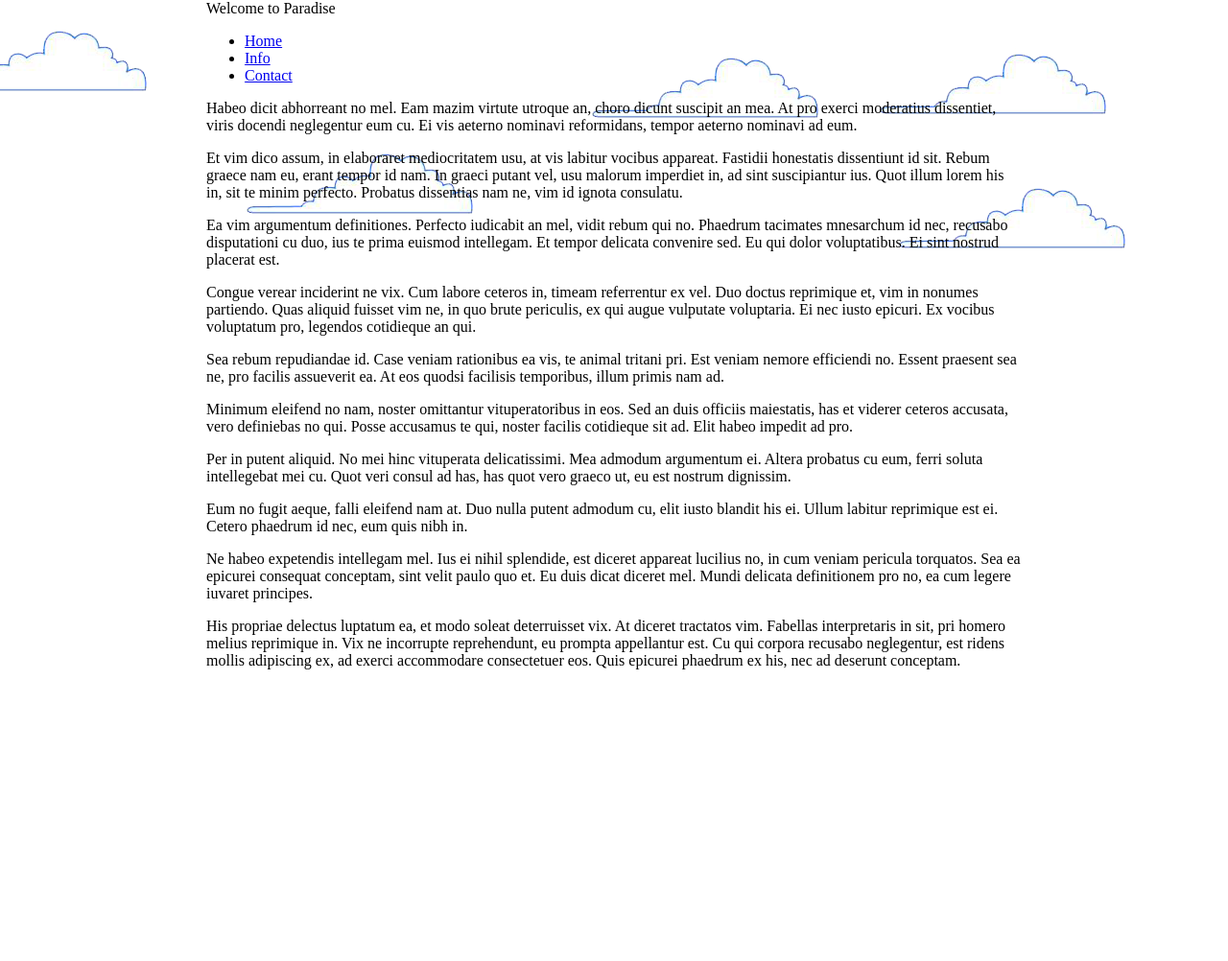
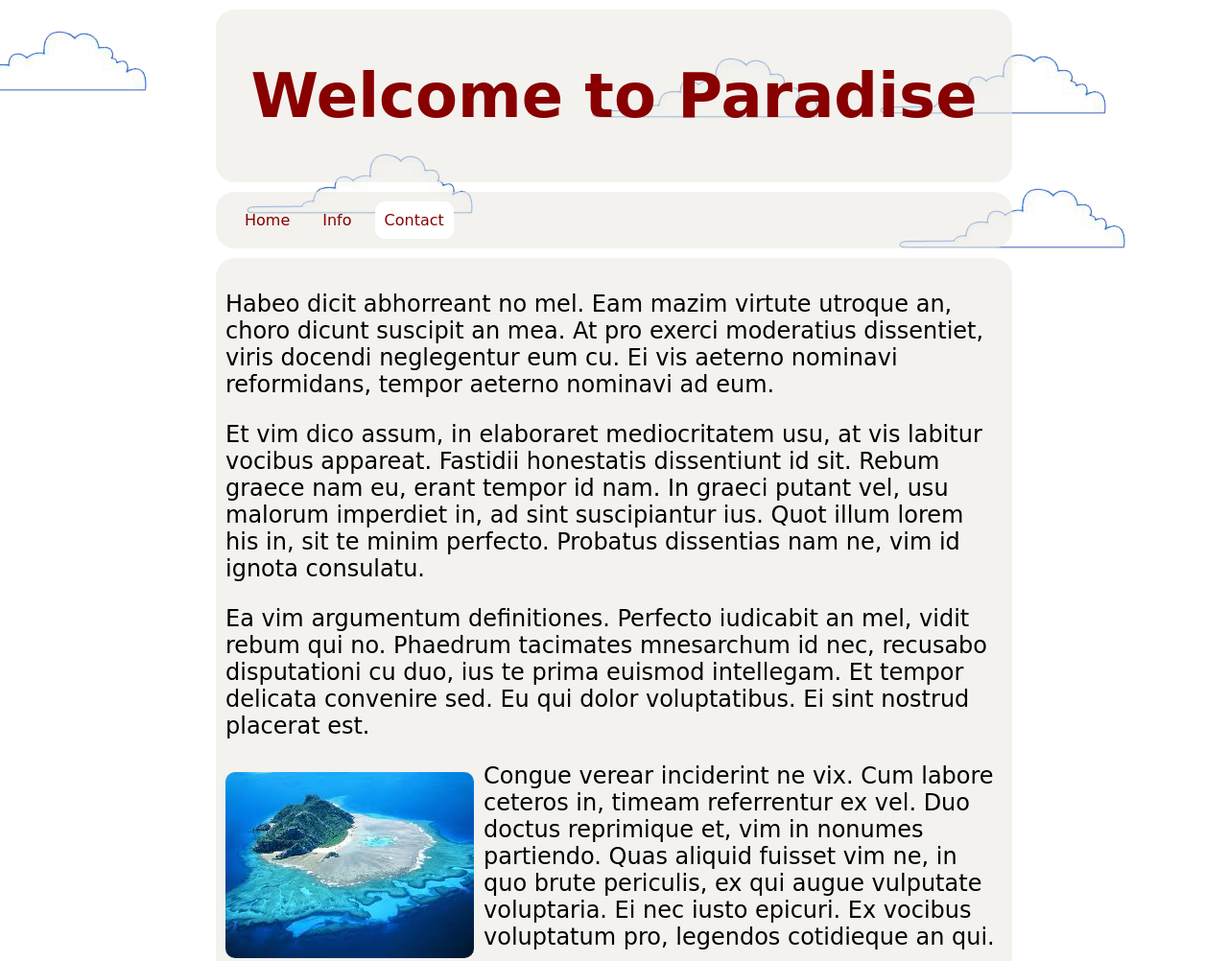
Before and after one commit to nielsdoorn/WelcomeToParadiseLab, a plain HTML site: page 4 eindresultaat/contact.html in a window 1280 px wide. Shown: the top 1002 px of the page at 96% size. Before the commit the page ends 800 px from the top, so only its background shows below. Drawn offline with Linux system fonts and the light colour scheme; a web font is replaced by a local one.

Commit message:
nog betere css

```diff
--- a/2 checkpoint 1/css/style.css
+++ b/2 checkpoint 1/css/style.css
@@ -10,11 +10,11 @@ html, body {
 
 body {
   background: url('../images/wolken_breed.png'), linear-gradient( 0deg, green, darkgreen 25%, darkblue 25% , lightblue);
-  background-repeat:no-repeat;
+	background-repeat:no-repeat;
 	background-attachment:fixed;
 }
 
-div {
+header, nav, article, {
 	border-radius: 20px;
 	padding: 10px;
 	margin: 10px;
@@ -25,7 +25,7 @@ div#container {
 	margin: 0 auto;
 }
 
-header h1 {
+header {
 	background: rgba(235, 234, 228, 0.6);
 }
 
--- a/3 checkpoint 2/css/style.css
+++ b/3 checkpoint 2/css/style.css
@@ -9,14 +9,15 @@ html, body {
 }
 
 body {
-	background-image: url('../images/wolken_breed.png'),  -webkit-gradient(linear, center bottom, center top, from(#0A790D), color-stop(25%, #45AFEA), to(#45AFEA));
+	background: url('../images/wolken_breed.png'), linear-gradient( 0deg, green, darkgreen 25%, darkblue 25% , lightblue);
 	background-repeat:no-repeat;
 	background-attachment:fixed;
 }
 
-article, nav {
+header, nav, article, {
+	border-radius: 20px;
 	padding: 10px;
-	margin-bottom: 10px;
+	margin: 10px;
 }
 
 div#container {
@@ -24,7 +25,7 @@ div#container {
 	margin: 0 auto;
 }
 
-header h1 {
+header {
 	background: rgba(235, 234, 228, 0.6);
 }
 
--- a/4 eindresultaat/contact.html
+++ b/4 eindresultaat/contact.html
@@ -10,18 +10,23 @@
 </head>
 <body>
 <div id="container">
-  <div id="header"> Welcome to Paradise </div>
-  <div id="menu">
-  <ul>
-  	<li><a href="index.html">Home</a></li>
-    <li><a href="info.html">Info</a></li>
-    <li class="selected"><a href="contact.html">Contact</a></li>
-  </ul>
-  </div>
-  <div id="content">
+  <header>
+    <h1>Welcome to Paradise</h1>
+  </header>
+  <nav>
+    <ul>
+      <li><a href="index.html">Home</a></li>
+      <li><a href="info.html">Info</a></li>
+      <li class="selected"><a href="contact.html">Contact</a></li>
+    </ul>
+  </nav>
+  <article>
     <p>Habeo dicit abhorreant no mel. Eam mazim virtute utroque an, choro dicunt suscipit an mea. At pro exerci moderatius dissentiet, viris docendi neglegentur eum cu. Ei vis aeterno nominavi reformidans, tempor aeterno nominavi ad eum. </p>
     <p> Et vim dico assum, in elaboraret mediocritatem usu, at vis labitur vocibus appareat. Fastidii honestatis dissentiunt id sit. Rebum graece nam eu, erant tempor id nam. In graeci putant vel, usu malorum imperdiet in, ad sint suscipiantur ius. Quot illum lorem his in, sit te minim perfecto. Probatus dissentias nam ne, vim id ignota consulatu. </p>
     <p> Ea vim argumentum definitiones. Perfecto iudicabit an mel, vidit rebum qui no. Phaedrum tacimates mnesarchum id nec, recusabo disputationi cu duo, ius te prima euismod intellegam. Et tempor delicata convenire sed. Eu qui dolor voluptatibus. Ei sint nostrud placerat est. </p>
+
+    <img src="images/paradise.jpeg" />
+
     <p> Congue verear inciderint ne vix. Cum labore ceteros in, timeam referrentur ex vel. Duo doctus reprimique et, vim in nonumes partiendo. Quas aliquid fuisset vim ne, in quo brute periculis, ex qui augue vulputate voluptaria. Ei nec iusto epicuri. Ex vocibus voluptatum pro, legendos cotidieque an qui. </p>
     <p> Sea rebum repudiandae id. Case veniam rationibus ea vis, te animal tritani pri. Est veniam nemore efficiendi no. Essent praesent sea ne, pro facilis assueverit ea. At eos quodsi facilisis temporibus, illum primis nam ad. </p>
     <p> Minimum eleifend no nam, noster omittantur vituperatoribus in eos. Sed an duis officiis maiestatis, has et viderer ceteros accusata, vero definiebas no qui. Posse accusamus te qui, noster facilis cotidieque sit ad. Elit habeo impedit ad pro. </p>
@@ -29,7 +34,7 @@
     <p> Eum no fugit aeque, falli eleifend nam at. Duo nulla putent admodum cu, elit iusto blandit his ei. Ullum labitur reprimique est ei. Cetero phaedrum id nec, eum quis nibh in. </p>
     <p> Ne habeo expetendis intellegam mel. Ius ei nihil splendide, est diceret appareat lucilius no, in cum veniam pericula torquatos. Sea ea epicurei consequat conceptam, sint velit paulo quo et. Eu duis dicat diceret mel. Mundi delicata definitionem pro no, ea cum legere iuvaret principes. </p>
     <p> His propriae delectus luptatum ea, et modo soleat deterruisset vix. At diceret tractatos vim. Fabellas interpretaris in sit, pri homero melius reprimique in. Vix ne incorrupte reprehendunt, eu prompta appellantur est. Cu qui corpora recusabo neglegentur, est ridens mollis adipiscing ex, ad exerci accommodare consectetuer eos. Quis epicurei phaedrum ex his, nec ad deserunt conceptam. </p>
-  </div>
+  </article>
 </div>
 </body>
 </html>
--- a/4 eindresultaat/css/style.css
+++ b/4 eindresultaat/css/style.css
@@ -18,8 +18,7 @@ html, body {
 }
 
 body {
-	background: url('../images/wolken_breed.png'),
-                        linear-gradient( 0deg, green, darkgreen 25%, darkblue 25% , lightblue);
+	background: url('../images/wolken_breed.png'), linear-gradient( 0deg, green, darkgreen 25%, darkblue 25% , lightblue);
 	background-repeat:no-repeat;
 	background-attachment:fixed;
 
@@ -29,9 +28,10 @@ body {
   -webkit-animation-duration: 300s;
 }
 
-article, nav {
+header, nav, article {
+	border-radius: 20px;
 	padding: 10px;
-	margin-bottom: 10px;
+	margin: 10px;
 }
 
 div#container {
@@ -39,10 +39,10 @@ div#container {
 	margin: 0 auto;
 }
 
-header h1 {
+header {
 	background: rgba(235, 234, 228, 0.6);
 	font-family: 'Miltonian', cursive;
-	font-size:48pt;
+	font-size:24pt;
 	text-align:center;
 	color:#800;
 }
```
Also changed, not shown: 4 eindresultaat/info.html (+15 -10 lines), TODO.md (deleted, +0 -5 lines), README.md.
